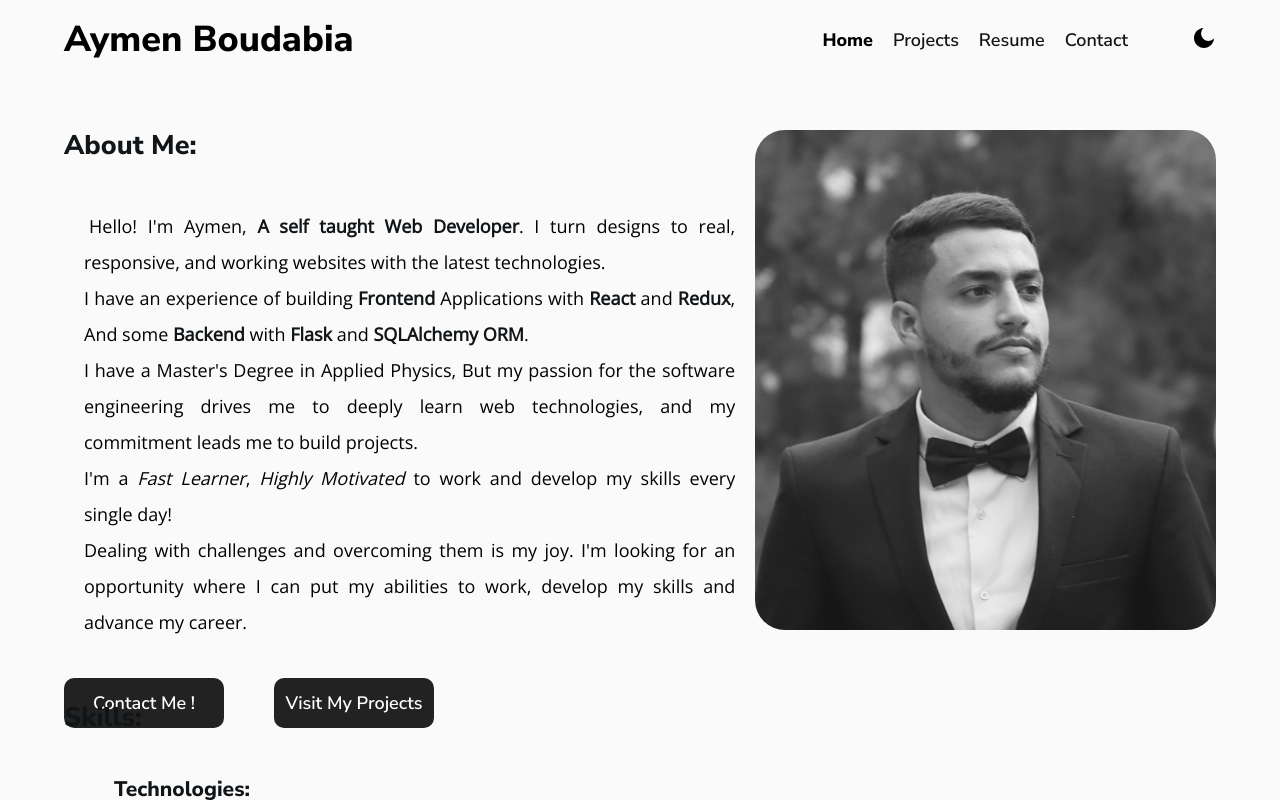
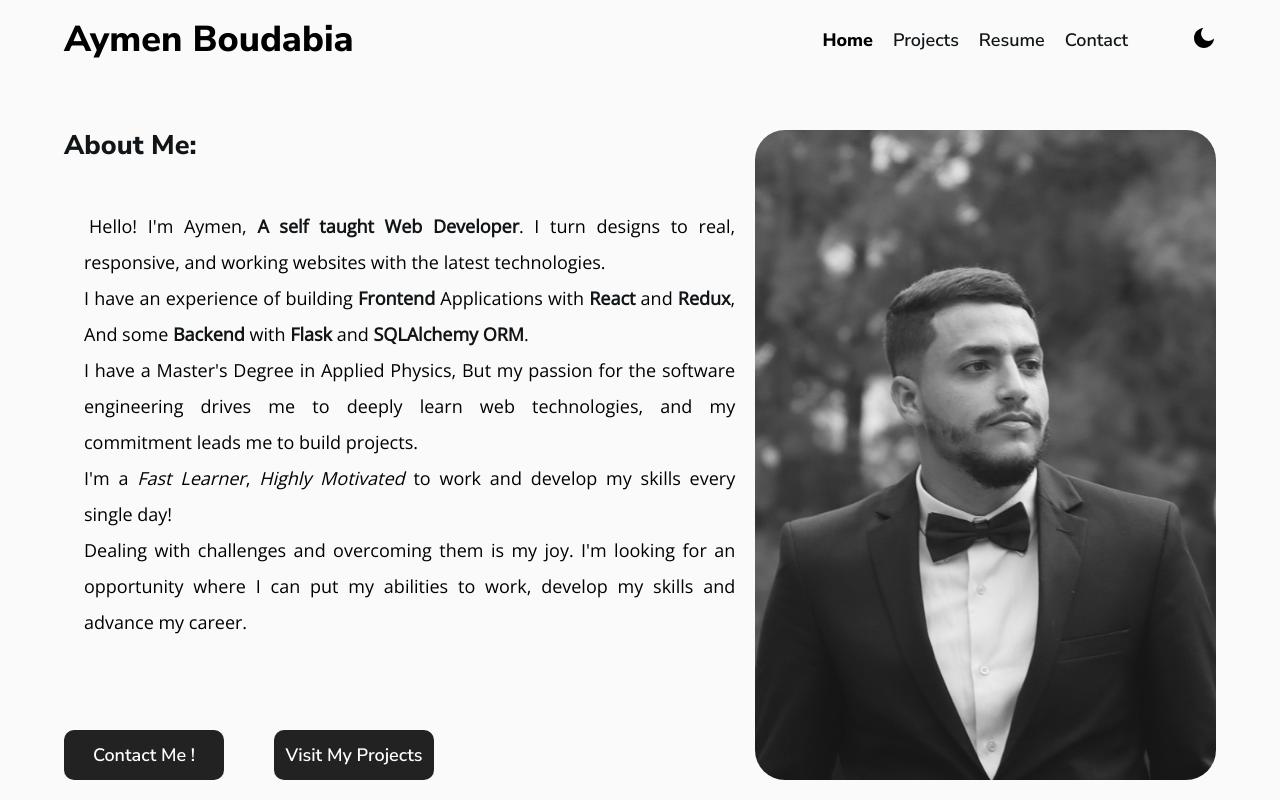
Before and after one commit to Aymenfisher/portfolio, a React (Create React App) app: page /home in a window 1280 px wide. Built offline with nearby package versions, Linux system fonts and the light colour scheme.

Commit message:
fixed overflowing section on small laptops

```diff
--- a/src/components/homePage/homePageStyles.css
+++ b/src/components/homePage/homePageStyles.css
@@ -7,14 +7,14 @@
 
 .about {
     display: grid;
-    grid-template: 500px / 1fr 40%;
+    grid-template: 650px / 1fr 40%;
     justify-content: space-between;
 }
 
 
 .personal-photo {
     border-radius: 30px;
-    height: 500px;
+    height: 650px;
     object-fit: cover;
 }
 
```
